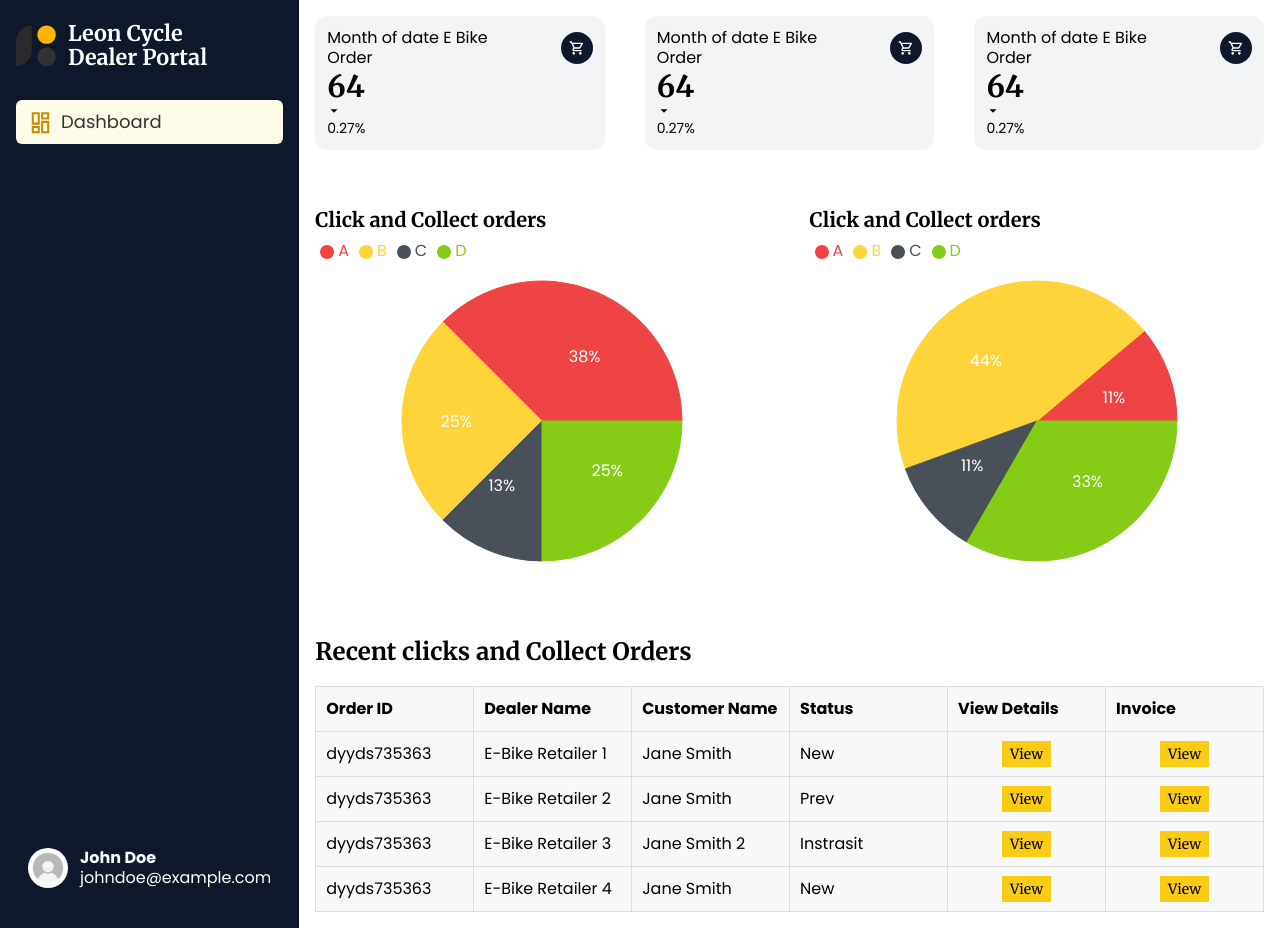
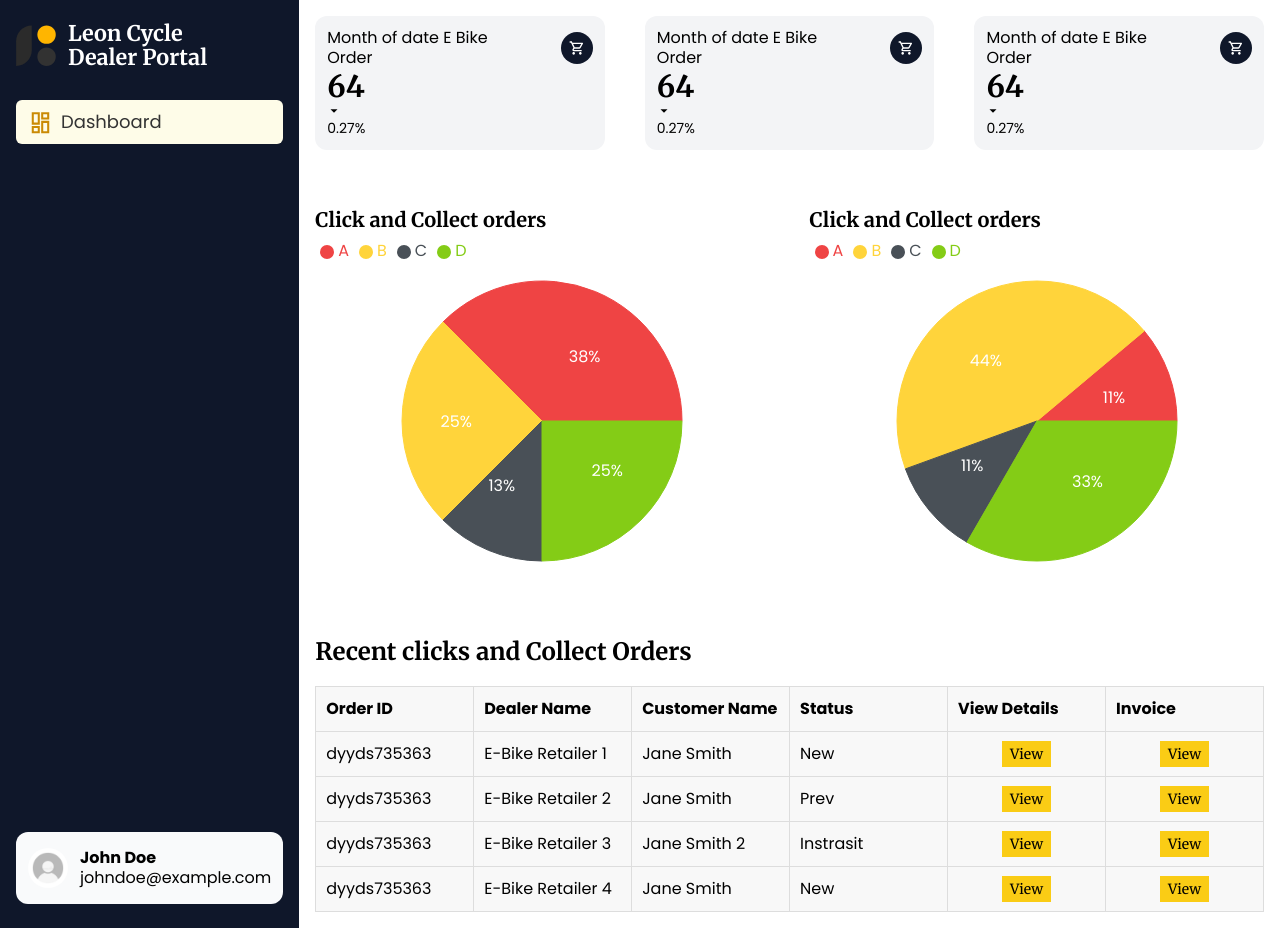
Before and after one commit to SIFZTECH/electro, a Next.js app: page / in a window 1280 px wide. Built offline with nearby package versions, Linux system fonts and the light colour scheme.

Commit message:
Update Dashboard 2

```diff
--- a/app/ui/User.js
+++ b/app/ui/User.js
@@ -2,7 +2,7 @@ import Image from "next/image";
 
 const User = () => {
   return (
-    <div className="flex gap-3 items-center rounded-xl font-sans py-4 px-3">
+    <div className="bg-gray-50 flex gap-3 items-center rounded-xl font-sans py-4 px-3">
       <Image
         width={40}
         height={40}
@@ -10,7 +10,7 @@ const User = () => {
         alt="User name"
         className="rounded-full"
       />
-      <div className="flex flex-col leading-5">
+      <div className="flex flex-col leading-5 text-black">
         <span className="name font-bold">John Doe</span>
         <span className="email">johndoe@example.com</span>
       </div>
```
